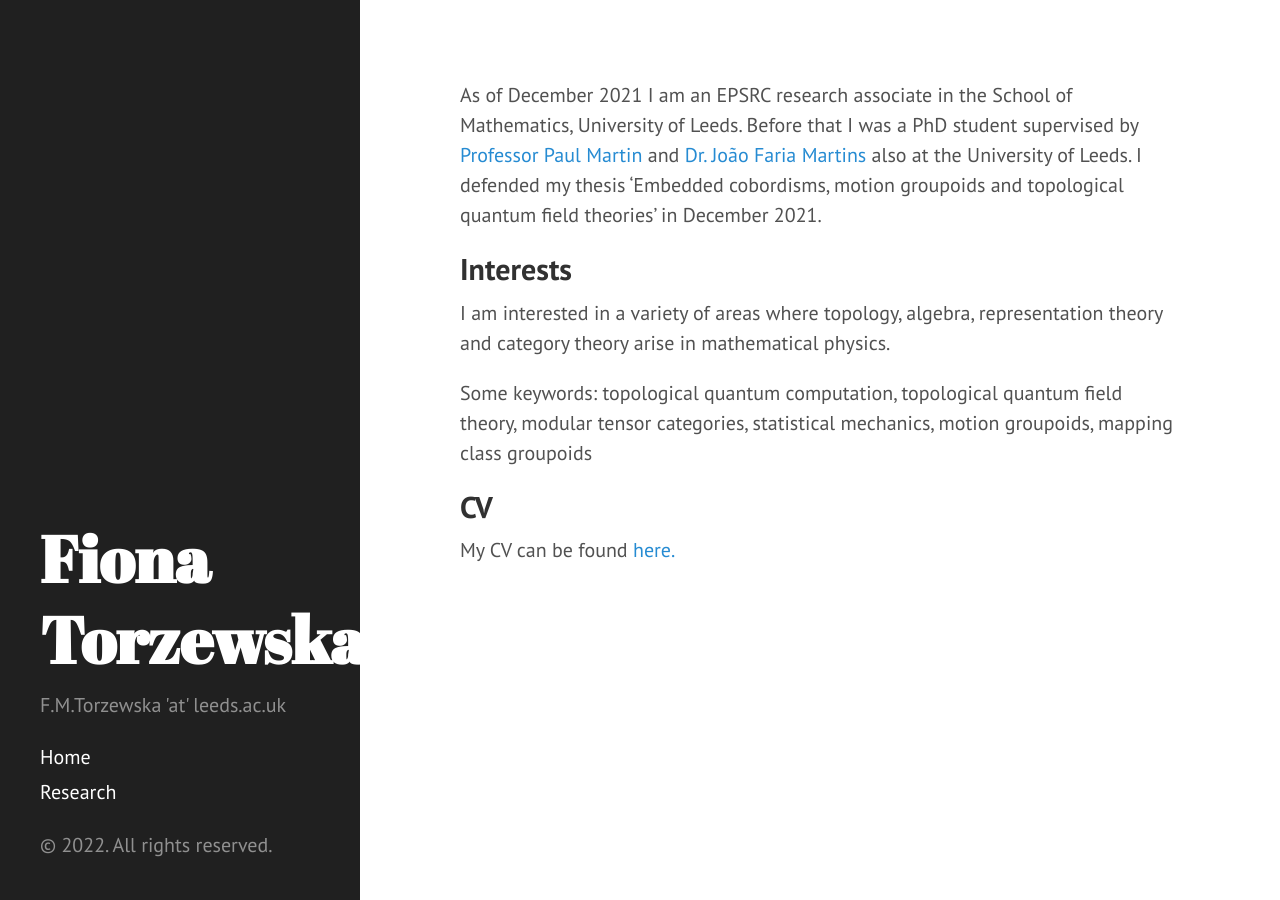
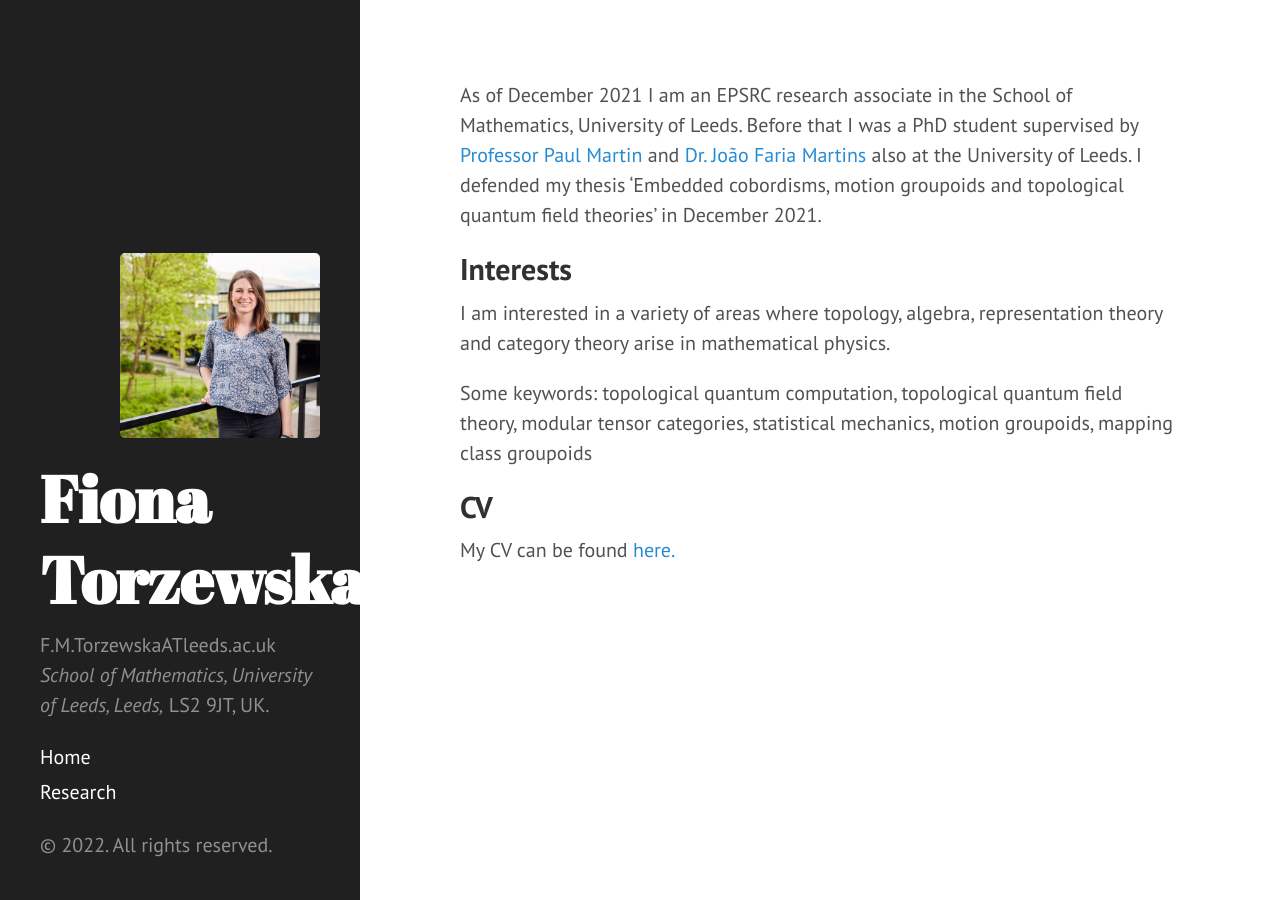
Before and after one commit to fionatorzewska/fionatorzewska.github.io, a Jekyll site: the page built from index.md, in a window 1280 px wide. Built offline with Jekyll 4.4.1, drawn with Linux system fonts in a browser that asks for light colours; Markdown is read by kramdown in place of the engine named in the settings; the list of posts is cut into pages by our own code.

Commit message:
Update sidebar.html

```diff
--- a/_includes/sidebar.html
+++ b/_includes/sidebar.html
@@ -1,12 +1,14 @@
 <div class="sidebar">
   <div class="container sidebar-sticky">
     <div class="sidebar-about">
+      <img src="Images/Me.jpg" width="200" align="right">
       <h1>
         <a href="{{ '/' | relative_url }}">
           {{ site.title }}
         </a>
       </h1>
-      <p size=small > F.M.Torzewska 'at' leeds.ac.uk </p>
+      <p size=small> F.M.TorzewskaATleeds.ac.uk <br>
+        <em>School of Mathematics, University of Leeds, Leeds,</em> LS2 9JT, UK. </p>
     </div>
 
     <nav class="sidebar-nav">
```
